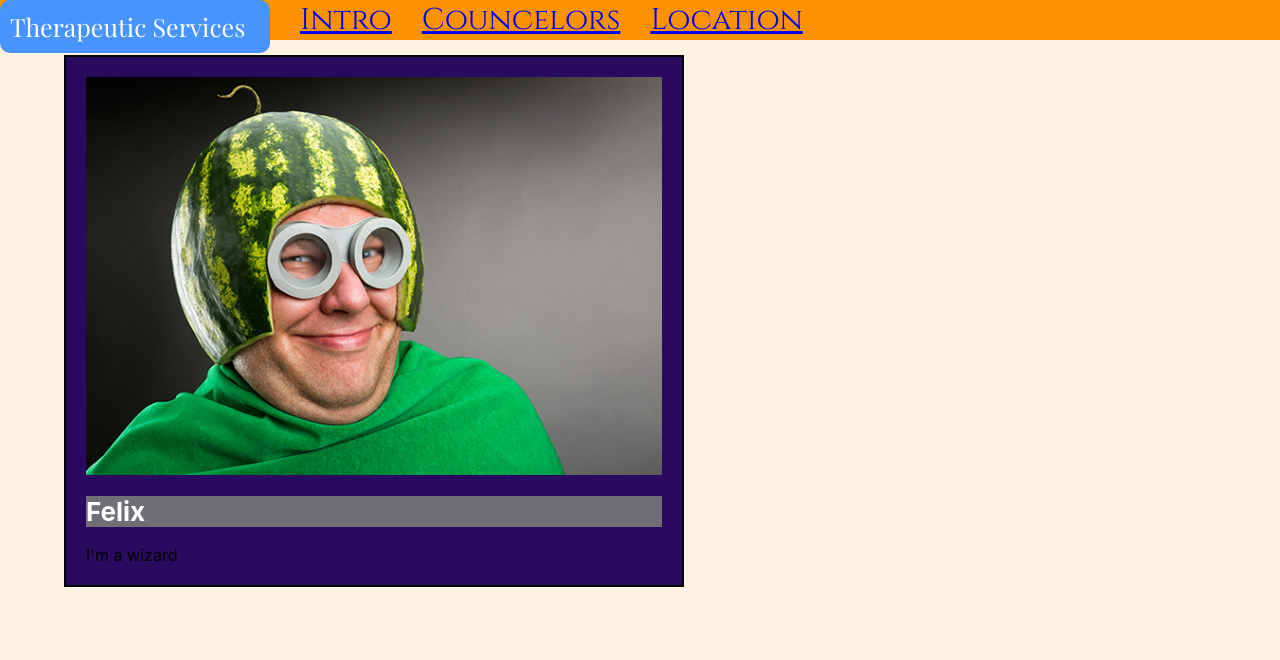
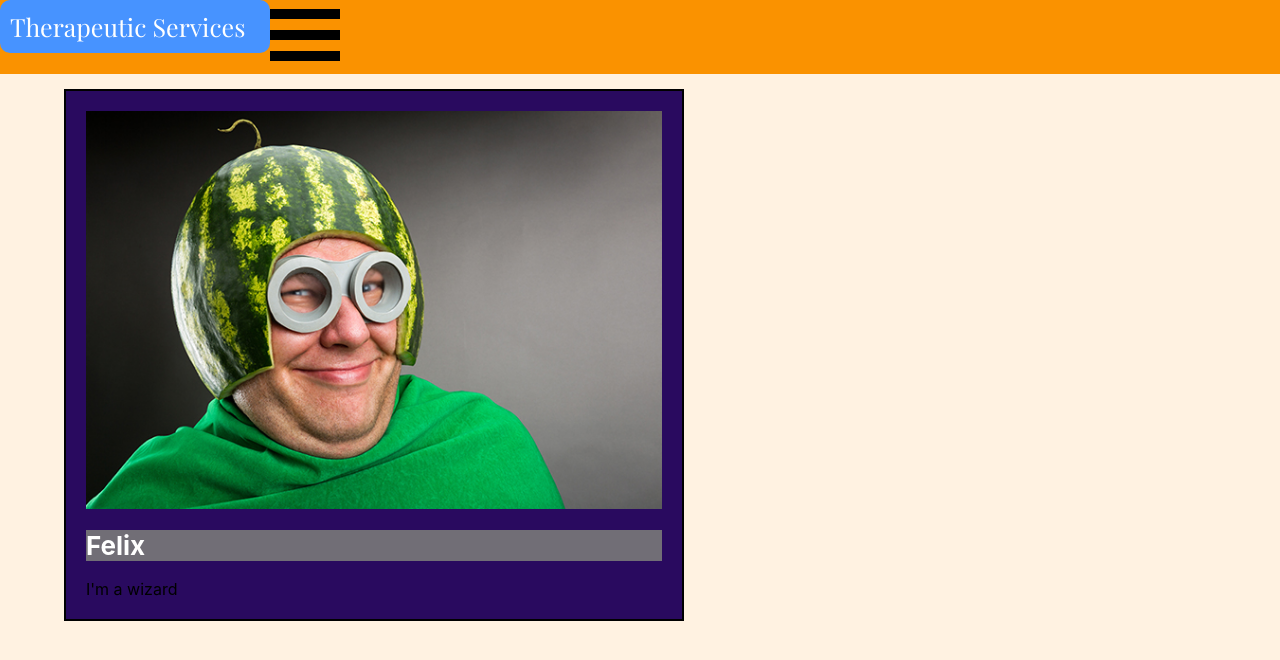
Before and after one commit to felixjtdb/therapeutic-services, a React (Create React App) app: page /councelors in a window 1280 px wide. Shown: the top 660 px of the page. Built offline with nearby package versions, Linux system fonts and the light colour scheme.

Commit message:
Created Menu Component that when clicked shows Navigation links

```diff
--- a/src/components/Banner.js
+++ b/src/components/Banner.js
@@ -1,7 +1,7 @@
 import React, { Component } from 'react';
-import { Link } from "@reach/router"
 
 import '../css/Banner.css'
+import Menu from './Menu'
 
 
 class Banner extends Component {
@@ -9,11 +9,7 @@ class Banner extends Component {
     return (
       <div className="BannerContainer">
         <div className="Logo"> Therapeutic Services </div>
-        <div className="NavigationContainer">
-          <Link className="Link" to="/">Intro</Link>
-          <Link className="Link"to="councelors">Councelors</Link>
-          <Link className="Link" to="location">Location </Link>
-        </div>
+        <Menu />
       </div>
     );
   }
--- a/src/components/Location.js
+++ b/src/components/Location.js
@@ -1,11 +1,12 @@
 import React, { Component } from 'react';
 import '../css/Location.css'
+import ravensbourne from "../assets/img/Home-on-Map.png"
 export default class Location extends Component {
 
   render() {
     return (
       <div>
-        <img className="MapImage" src={require("../assets/img/Home-on-Map.png")} alt={""} />
+        <img className="MapImage" src={ravensbourne} alt={""} />
       </div>
     );
   }
--- /dev/null
+++ b/src/components/Menu.js
@@ -0,0 +1,38 @@
+import React, { Component } from 'react';
+import { Link } from "@reach/router"
+
+import menuImage from '../assets/img/Menu.png'
+
+export default class Menu extends Component {
+  constructor() {
+    super()
+    this.state = {
+      visable: false
+    }
+    this.handleClick = this.handleClick.bind(this)
+  }
+
+
+  handleClick() {
+    this.setState({
+      visable: !this.state.visable
+    });
+  }
+
+  render() {
+    return (
+      <div>
+        <img src={menuImage} alt={""} onClick={this.handleClick}/>
+        { this.state.visable ?
+          <>
+            <Link className="Link" to="/">Intro</Link>
+            <Link className="Link" to="councelors">Councelors</Link>
+            <Link className="Link" to="location">Location </Link>
+          </>
+          :
+          null
+        }
+      </div>
+    );
+  }
+}
--- a/src/css/Banner.css
+++ b/src/css/Banner.css
@@ -6,6 +6,7 @@
   align-items: center;
   white-space: nowrap;
   height: 100%;
+  position: 'fixed';
 }
 
 .Logo {
```
Also changed, not shown: src/assets/img/Menu.png (added).
